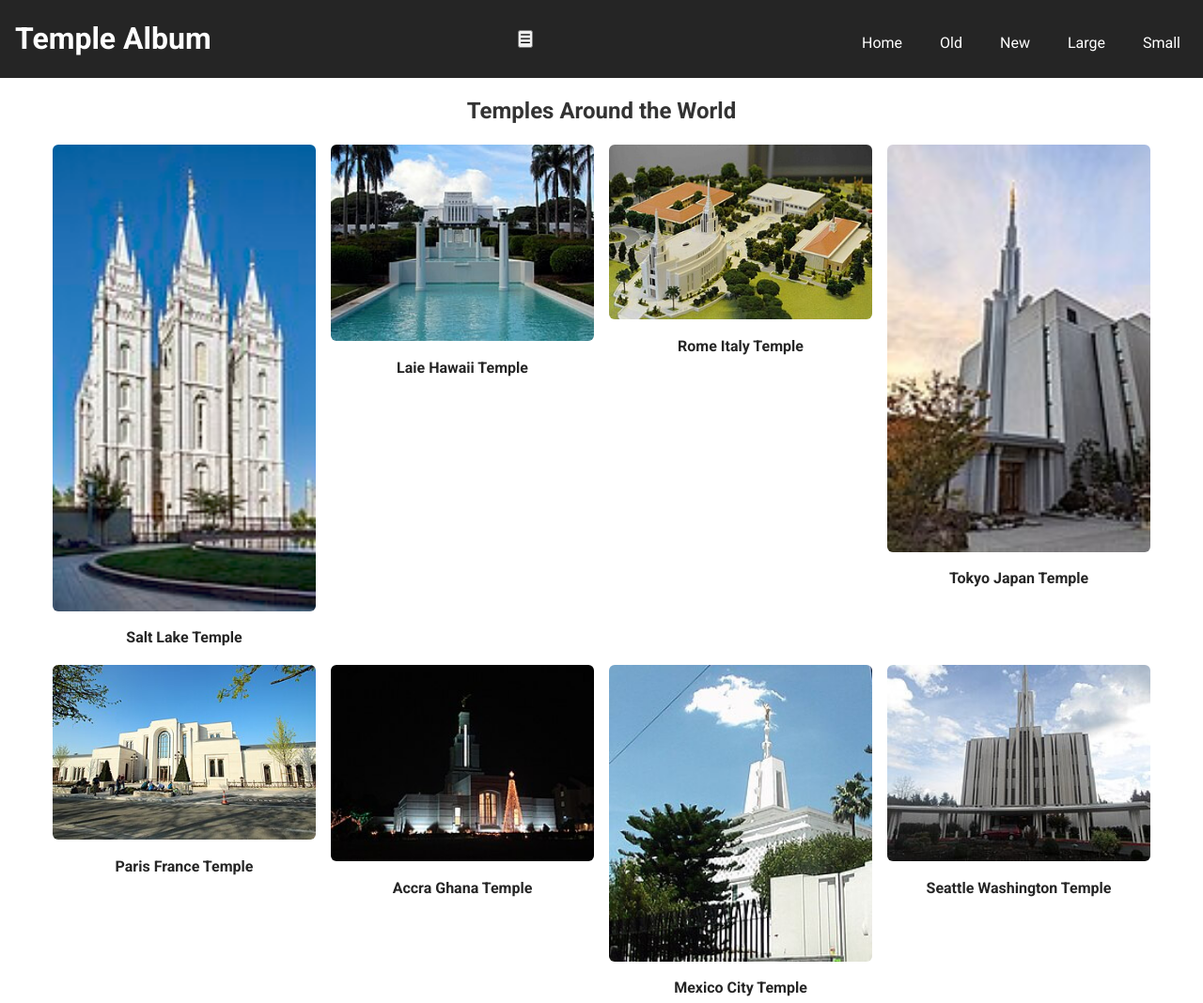
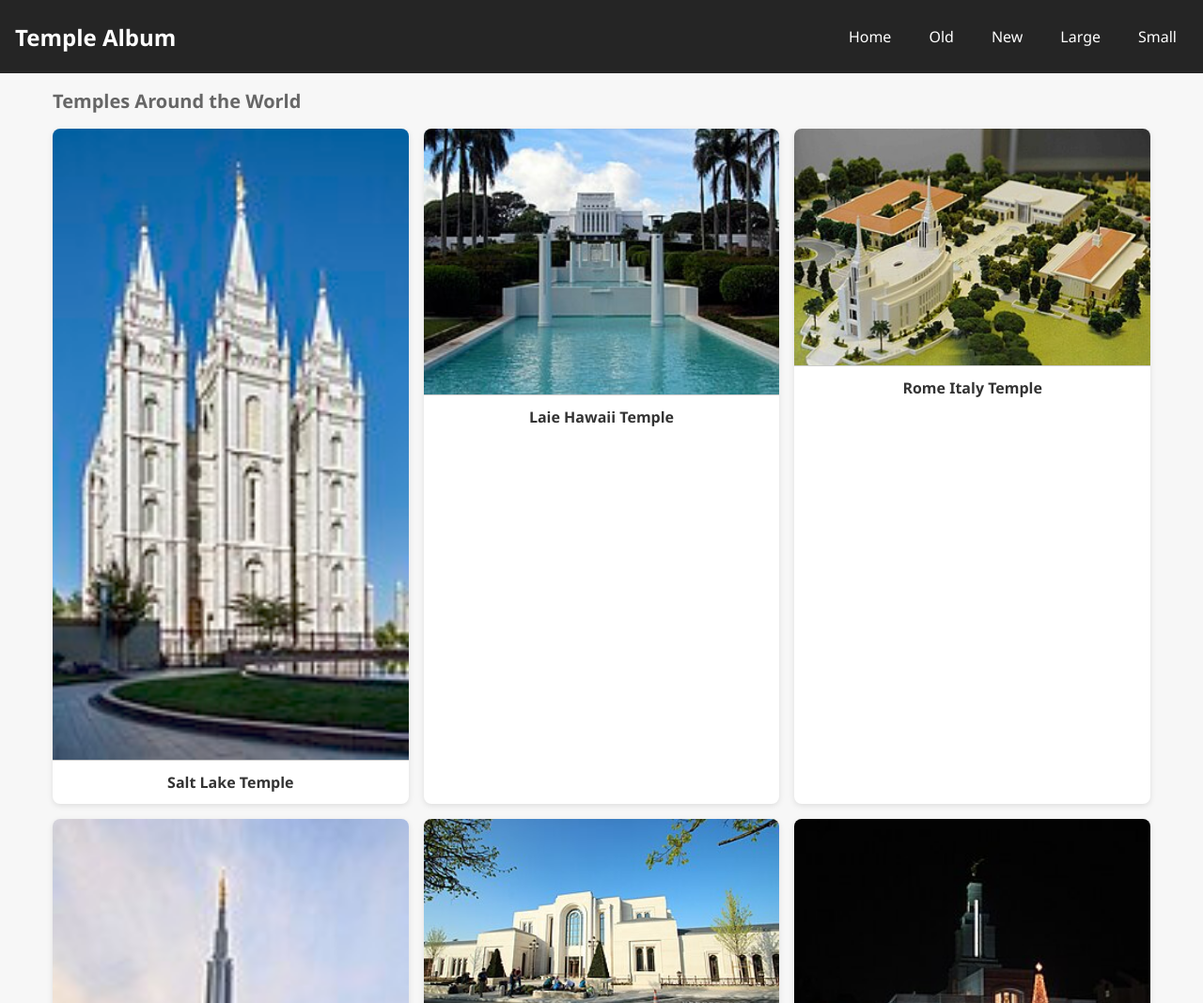
Before and after one commit to TheDarkSide857/wdd131, a plain HTML site: page temples.html in a window 1280 px wide. Shown: the top 1068 px of the page at 94% size. Drawn offline with Linux system fonts and the light colour scheme.

Commit message:
Add files via upload

```diff
--- a/scripts/temples.js
+++ b/scripts/temples.js
@@ -3,10 +3,11 @@ document.getElementById("currentyear").textContent = new Date().getFullYear();
 document.getElementById("lastModified").textContent =
     "Last Modification: " + document.lastModified;
 
-const hamburgerBtn = document.getElementById("hamburgerBtn");
-const navMenu = document.getElementById("primaryNav");
+const hamburgerBtn = document.getElementById('hamburgerBtn');
+const nav = document.getElementById('primaryNav');
 
-hamburgerBtn.addEventListener("click", () => {
-  navMenu.classList.toggle("open");
-  hamburgerBtn.classList.toggle("open");
+hamburgerBtn.addEventListener('click', () => {
+  nav.classList.toggle('open');
+  const isOpen = nav.classList.contains('open');
+  hamburgerBtn.setAttribute('aria-expanded', isOpen);
 });
--- a/styles/temples-large.css
+++ b/styles/temples-large.css
@@ -1,11 +1,23 @@
 @media screen and (min-width: 768px) {
-    nav ul {
-      flex-direction: row;
-      justify-content: flex-end;
+  nav {
+    display: block !important;
   }
 
-    nav ul li {
-      margin-left: 1rem;
+  #hamburgerBtn {
+    display: none;
+  }
+
+  nav ul {
+    display: flex;
+    gap: 1rem;
+  }
+
+  nav li {
+    border: none;
+  }
+
+  .grid {
+    grid-template-columns: repeat(3, 1fr);
   }
 
   main {
@@ -13,17 +25,12 @@
     margin: 0 auto;
   }
 
-    .grid {
-      grid-template-columns: repeat(auto-fit, minmax(250px, 1fr));
+  figure {
+    transition: transform 0.3s ease;
   }
 
-    header {
-      display: flex;
-      justify-content: space-between;
-      align-items: center;
-    }
-
-    header h1 {
-      font-size: 2rem;
+  figure:hover {
+    transform: scale(1.03);
+    box-shadow: 0 4px 12px rgba(0, 0, 0, 0.15);
   }
 }
--- a/styles/temples.css
+++ b/styles/temples.css
@@ -14,52 +14,79 @@
 }
 
 body {
-  font-family: 'Roboto', sans-serif;
-  background-color: var(--bg-color);
-  color: var(--text-color);
-  line-height: 1.6;
+  font-family: 'Segoe UI', Tahoma, Geneva, Verdana, sans-serif;
+  margin: 0;
+  padding: 0;
+  background-color: #f7f7f7;
+  color: #333;
 }
 
 header {
   background-color: var(--primary-color);
   color: white;
   padding: 1rem;
+  display: flex;
+  justify-content: space-between;
+  align-items: center;
 }
 
+header .site-title,
 header h1 {
-  font-size: 1.8rem;
+  font-size: 1.5rem;
+  margin: 0;
+}
+
+#hamburgerBtn {
+  font-size: 1.5rem;
+  background: none;
+  border: none;
+  color: white;
+  cursor: pointer;
+}
+
+nav {
+  display: none;
+}
+
+nav.open {
+  display: block;
+  background-color: #002244;
 }
 
 nav ul {
   list-style: none;
-  display: flex;
-  flex-direction: column;
-  gap: 0.5rem;
-  margin-top: 0.5rem;
+  margin: 0;
+  padding: 0;
 }
 
-nav ul li a {
-  color: white;
-  text-decoration: none;
-  padding: 0.5rem;
-  display: block;
-  transition: background-color 0.3s;
+nav li {
+  border-top: 1px solid #444;
 }
 
-nav ul li a:hover {
-  background-color: var(--accent-color);
-  border-radius: 4px;
+nav a {
+  display: block;
+  padding: 0.75rem;
+  text-decoration: none;
+  color: white;
+}
+
+nav a:hover {
+  background-color: var(--primary-color);
 }
 
 main {
-  max-width: 100%;
   padding: 1rem;
-  text-align: center;
 }
 
 main h1 {
-  font-size: 1.5rem;
+  font-size: 1.75rem;
+  margin-bottom: 0.5rem;
+}
+
+main h2 {
+  font-size: 1.25rem;
   margin-bottom: 1rem;
+  color: #666;
 }
 
 .grid {
@@ -69,19 +96,24 @@ main h1 {
 }
 
 figure {
+  background-color: white;
+  border-radius: 8px;
+  overflow: hidden;
+  box-shadow: 0 2px 6px rgba(0, 0, 0, 0.1);
   margin: 0;
 }
 
-figure img {
+img {
   width: 100%;
   height: auto;
-  border-radius: 6px;
+  display: block;
+  border-bottom: 1px solid #ccc;
 }
 
 figcaption {
-  margin-top: 0.5rem;
+  padding: 0.75rem;
+  text-align: center;
   font-weight: bold;
-  color: var(--primary-color);
 }
 
 footer {
@@ -92,7 +124,3 @@ footer {
   margin-top: 2rem;
   font-size: 0.9rem;
 }
-
-footer p {
-  margin: 0.3rem 0;
-}
--- a/temples.html
+++ b/temples.html
@@ -1,7 +1,7 @@
 <!DOCTYPE html>
 <html lang="en-US">
 <head>
-  <meta charset="UTF-8"/>
+  <meta charset="utf-8"/>
   <meta name="viewport" content="width=device-width, initial-scale=1.0"/>
   <title>Temple Album</title>
   <meta name="description" content="Dallin Thomas Stewart, WDD 131 - Dynamic Web Fundamentals, Home Page">
@@ -31,7 +31,7 @@
   </header>
 
   <main>
-    <h1>Temples Around the World</h1>
+    <h2>Temples Around the World</h2>
     <div class="grid">
       <figure>
         <img src="images/temple1.jpg" alt="Salt Lake Temple">
```
Lines whose indentation alone changed are shown as unchanged.
